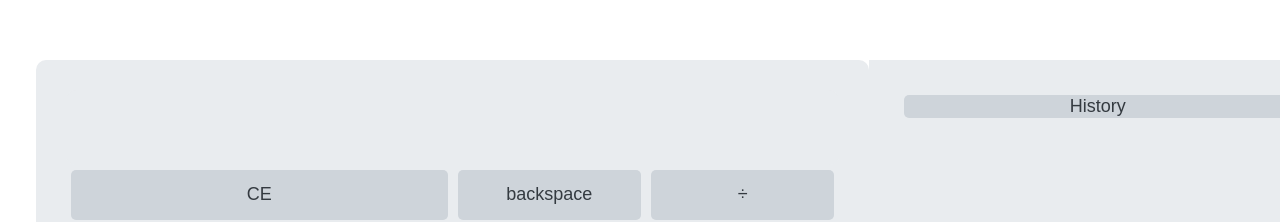
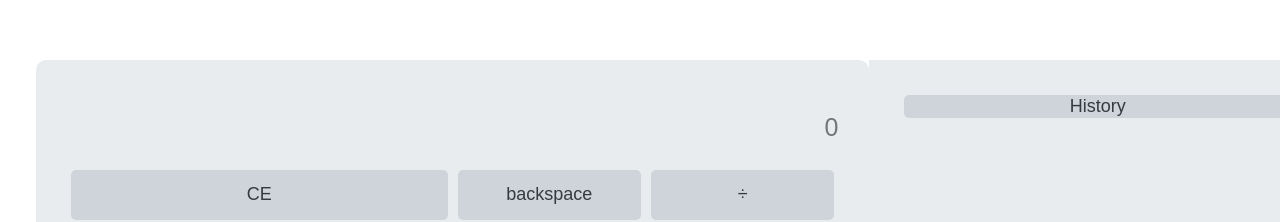
Before and after one commit to mishti169/calc-app, a React (Vite) app: page / in a window 1280 px wide. Shown: the part 123-345 px from the top of the page. Built offline with nearby package versions, Linux system fonts and the light colour scheme.

Commit message:
set default value 0 to results

```diff
--- a/src/App.jsx
+++ b/src/App.jsx
@@ -49,7 +49,7 @@ const App = () => {
     <div className="calc-history-container">
       <div className="calc-container">
         <form>
-          <input type="text" value={results} />
+          <input type="text" value={results} placeholder="0" />
         </form>
 
         <div className="keypad">
```
